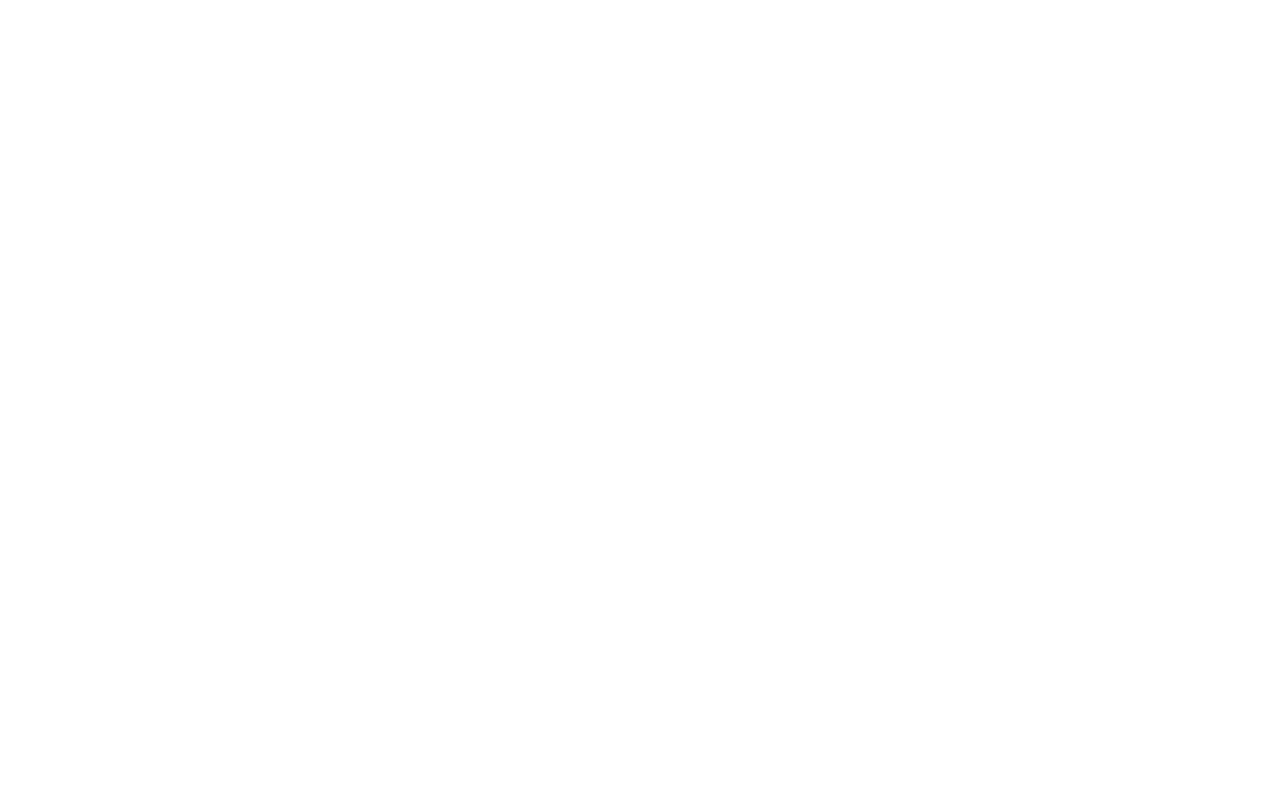
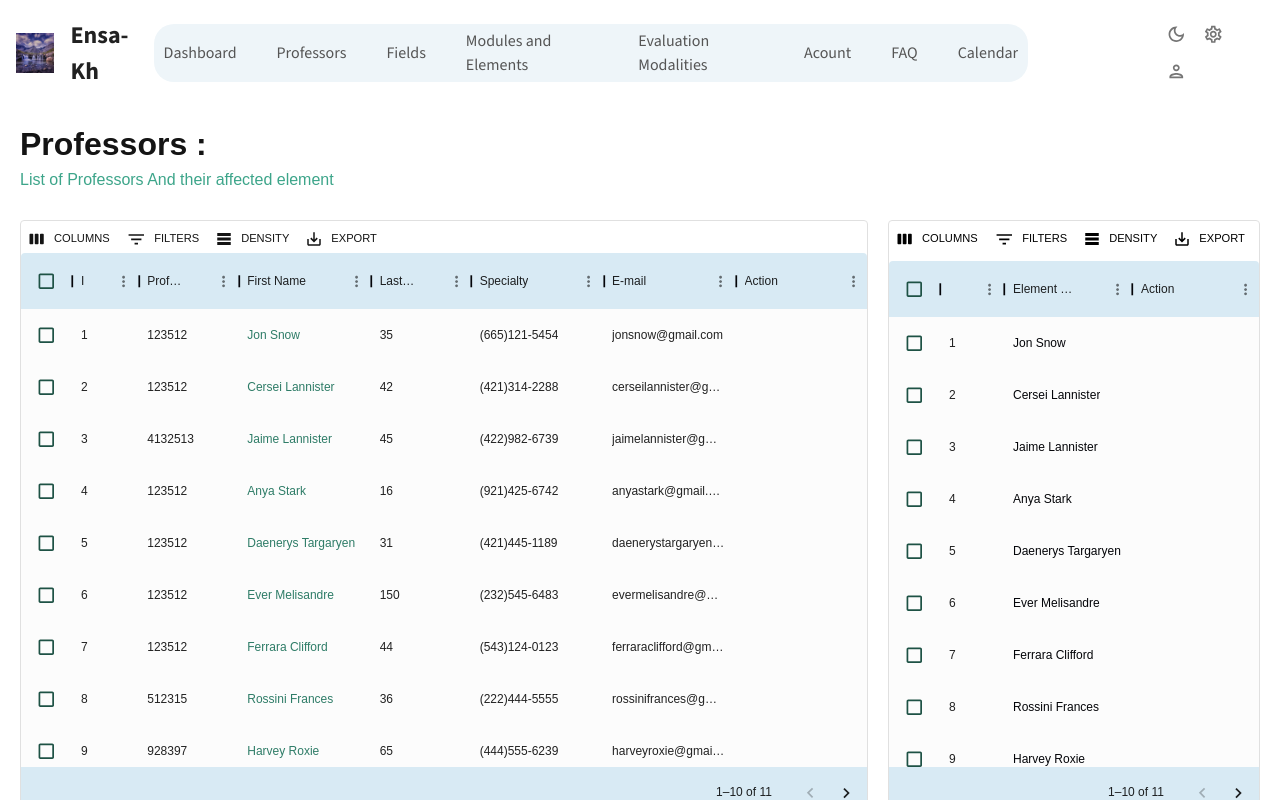
Before and after one commit to oumi-beep/School-Grade-Manager, a React (Vite) app: page /Dashboard/Professors in a window 1280 px wide. Before the commit this address had no page. Built offline with nearby package versions, Linux system fonts and the light colour scheme.

Commit message:
professor

```diff
--- a/src/Router.jsx
+++ b/src/Router.jsx
@@ -17,16 +17,18 @@
   HomePage,
   Login,
 } from "./scenes";
+import Professors from "./scenes/Professors";
 
 const AppRouter = () => {
   return (
     <Router>
       <Routes>
-        <Route path="/" element={<HomePage />} />
-        <Route path="/Login" element={<Login />} />
-        {/* Routes imbriquées sous le composant App */}
-        <Route path="/Dashboard" element={<App />}>
+          <Route path="/" element={<HomePage />} />
+          <Route path="/Login" element={<Login />} />
+          {/* Routes imbriquées sous le composant App */}
+          <Route path="/Dashboard" element={<App />}>
           <Route path="/Dashboard" element={<Dashboard />} />
+          <Route path="/Dashboard/Professors" element={<Professors/>}/>
           <Route path="/Dashboard/team" element={<Team />} />
           <Route path="/Dashboard/contacts" element={<Contacts />} />
           <Route path="/Dashboard/invoices" element={<Invoices />} />
--- /dev/null
+++ b/src/scenes/Professors/index.jsx
@@ -0,0 +1,166 @@
+import { Box, useTheme  } from "@mui/material";
+import { Header } from "../../components";
+import { DataGrid, GridToolbar } from "@mui/x-data-grid";
+import { mockDataContacts } from "../../data/mockData";
+import { tokens } from "../../theme";
+
+const Professors = () => {
+  const theme = useTheme();
+  const colors = tokens(theme.palette.mode);
+
+  const columnsProf = [
+    { field: "id", headerName: "ID", flex: 0.5 },
+    { field: "registrarId", headerName: "Professor Code" },
+    {
+      field: "name",
+      headerName: "First Name",
+      flex: 1,
+      cellClassName: "name-column--cell",
+    },
+    {
+      field: "age",
+      headerName: "Last Name",
+      type: "number",
+      headerAlign: "left",
+      align: "left",
+    },
+    {
+      field: "phone",
+      headerName: "Specialty",
+      flex: 1,
+    },
+    {
+      field: "email",
+      headerName: "E-mail",
+      flex: 1,
+    },
+    {
+      field: "text",
+      headerName: "Action",
+      flex: 1,
+    },
+  ];
+
+  const ElemtAffectation = [
+    { field: "id", headerName: "ID", flex: 0.5 },
+    {
+      field: "name",
+      headerName: "Element Name",
+      flex: 1,
+      cellClassName: "name-column--cell",
+    },
+    {
+      field: "test",
+      headerName: "Action",
+      flex: 1,
+    },
+  ];
+
+  return (
+    <Box m="20px">
+      <Header title="Professors :" subtitle="List of Professors And their affected element" />
+
+      <Box display="flex" gap="20px" height="75vh">
+        <Box flex={1} sx={{ maxWidth: "70%" }}>
+          <DataGrid
+            rows={mockDataContacts}
+            columns={columnsProf}
+            components={{ Toolbar: GridToolbar }}
+            initialState={{
+              pagination: {
+                paginationModel: {
+                  pageSize: 10,
+                },
+              },
+            }}
+            checkboxSelection
+            sx={{
+              "& .MuiDataGrid-root": {
+                border: "none",
+              },
+              "& .MuiDataGrid-cell": {
+                border: "none",
+              },
+              "& .name-column--cell": {
+                color: colors.greenAccent[300],
+              },
+              "& .MuiDataGrid-columnHeaders": {
+                backgroundColor: "#d8eaf4",
+                borderBottom: "none",
+              },
+              "& .MuiDataGrid-footerContainer": {
+                borderTop: "none",
+                backgroundColor: "#d8eaf4",
+              },
+              "& .MuiDataGrid-virtualScroller": {
+                backgroundColor: colors.primary[400],
+              },
+
+                        "& .MuiCheckbox-root": {
+                        color: `${colors.greenAccent[200]} !important`,
+                        },
+
+                          "& .MuiDataGrid-iconSeparator": {
+                        color: colors.primary[100],
+                        },
+                        "& .MuiDataGrid-toolbarContainer .MuiButton-text": {
+                        color: `${colors.gray[100]} !important`,
+                        },
+                      }}
+                      />
+                    </Box>
+                    <Box flex={1} sx={{ maxWidth: "30%" }}>
+                      <DataGrid
+                      rows={mockDataContacts}
+                      columns={ElemtAffectation}
+                      components={{ Toolbar: GridToolbar }}
+                      initialState={{
+                        pagination: {
+                        paginationModel: {
+                          pageSize: 10,
+                        },
+                        },
+                      }}
+                      checkboxSelection
+                      sx={{
+                        "& .MuiDataGrid-root": {
+                        border: "none",
+                        },
+                        "& .MuiDataGrid-cell": {
+                        border: "none",
+                        },
+                        "& .name-column--cell": {
+                          color: colors.primary[100],
+                        },
+                        "& .MuiDataGrid-columnHeaders": {
+                        backgroundColor: "#d8eaf4",
+                        borderBottom: "none",
+              },
+              "& .MuiDataGrid-virtualScroller": {
+                backgroundColor: colors.primary[400],
+              },
+              "& .MuiDataGrid-footerContainer": {
+                borderTop: "none",
+                backgroundColor: "#d8eaf4",
+              },
+              "& .MuiCheckbox-root": {
+                color: `${colors.greenAccent[200]} !important`,
+              },
+              "& .MuiDataGrid-iconSeparator": {
+                color: colors.primary[100],
+              },
+              "& .MuiButton-text" :{
+                color:'black',
+              },
+              "& .MuiDataGrid-toolbarContainer ": {
+                color: 'colors.gray[100]',
+              },
+            }}
+          />
+        </Box>
+      </Box>
+    </Box>
+  );
+};
+
+export default Professors;
--- a/src/scenes/layout/navbar/index.jsx
+++ b/src/scenes/layout/navbar/index.jsx
@@ -54,7 +54,7 @@
       <Box>
        <nav className="nav-links">
                 <a href="/Dashboard">Dashboard</a>
-                <a href="/Dashboard/contacts">Professors</a>
+                <a href="/Dashboard/Professors">Professors</a>
                 <a href="/Dashboard/team">Fields</a>
                 <a href="/Dashboard/form">Modules and Elements</a>
                 <a href="/Dashboard/contacts">Evaluation Modalities</a>
```
